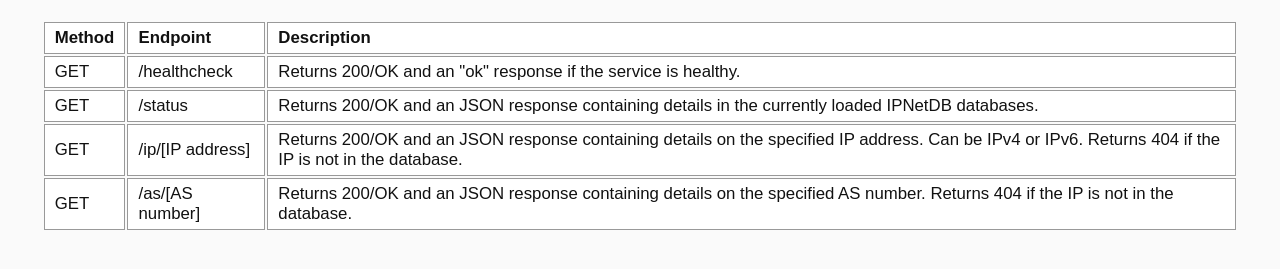
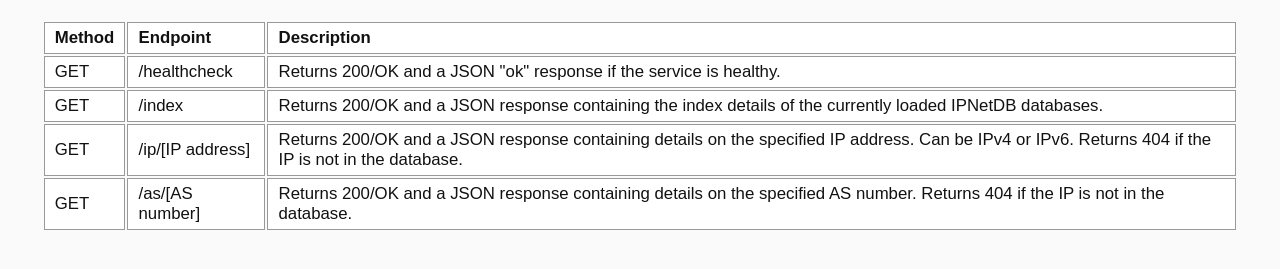
Before and after one commit to meeb/ipnetdb-service, a plain HTML site: page app/docs/index.html in a window 1280 px wide. Shown: the part 147-416 px from the top of the page. Drawn offline with Linux system fonts and the light colour scheme.

Commit message:
functional api service

```diff
--- a/app/docs/index.html
+++ b/app/docs/index.html
@@ -36,22 +36,22 @@
       <tr>
         <td>GET</td>
         <td>/healthcheck</td>
-        <td>Returns 200/OK and an &quot;ok&quot; response if the service is healthy.</td>
+        <td>Returns 200/OK and a JSON &quot;ok&quot; response if the service is healthy.</td>
       </tr>
       <tr>
         <td>GET</td>
-        <td>/status</td>
-        <td>Returns 200/OK and an JSON response containing details in the currently loaded IPNetDB databases.</td>
+        <td>/index</td>
+        <td>Returns 200/OK and a JSON response containing the index details of the currently loaded IPNetDB databases.</td>
       </tr>
       <tr>
         <td>GET</td>
         <td>/ip/[IP address]</td>
-        <td>Returns 200/OK and an JSON response containing details on the specified IP address. Can be IPv4 or IPv6. Returns 404 if the IP is not in the database.</td>
+        <td>Returns 200/OK and a JSON response containing details on the specified IP address. Can be IPv4 or IPv6. Returns 404 if the IP is not in the database.</td>
       </tr>
       <tr>
         <td>GET</td>
         <td>/as/[AS number]</td>
-        <td>Returns 200/OK and an JSON response containing details on the specified AS number. Returns 404 if the IP is not in the database.</td>
+        <td>Returns 200/OK and a JSON response containing details on the specified AS number. Returns 404 if the IP is not in the database.</td>
       </tr>
     </table>
   </body>
```
Also changed, not shown: 5 other files.
